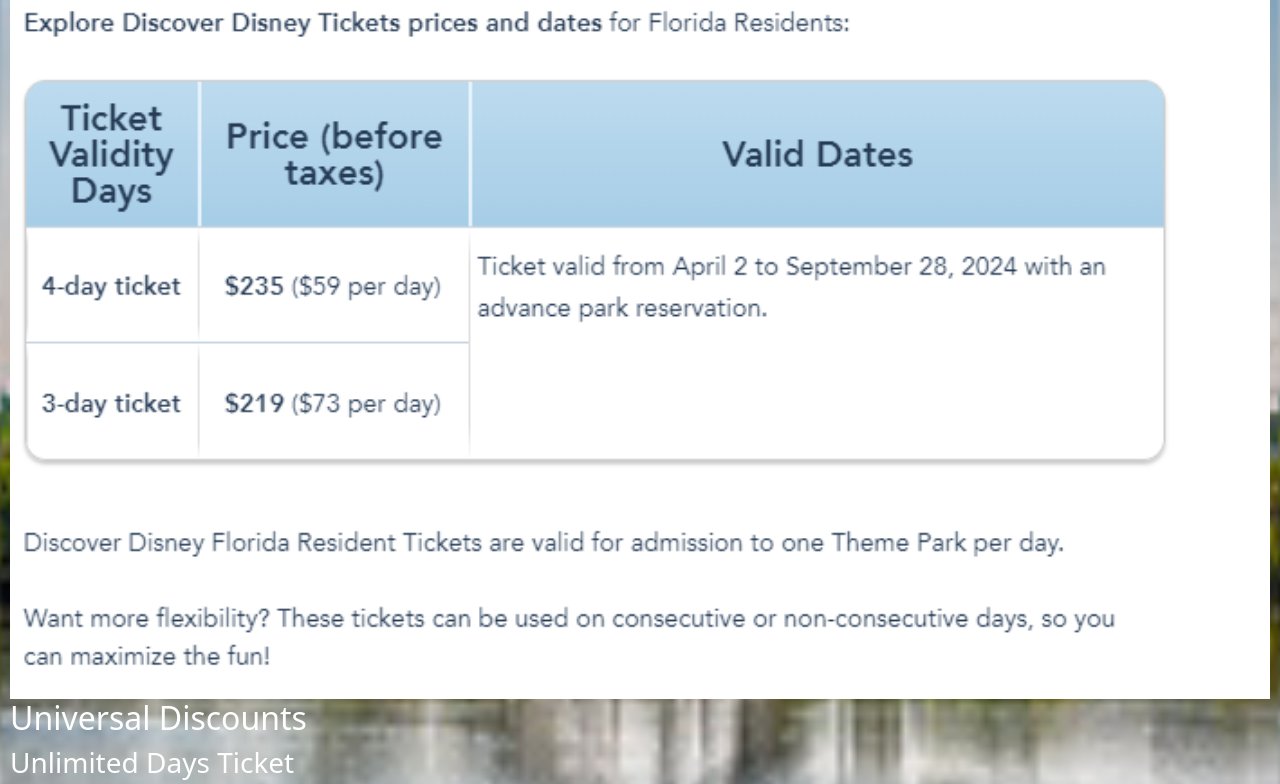
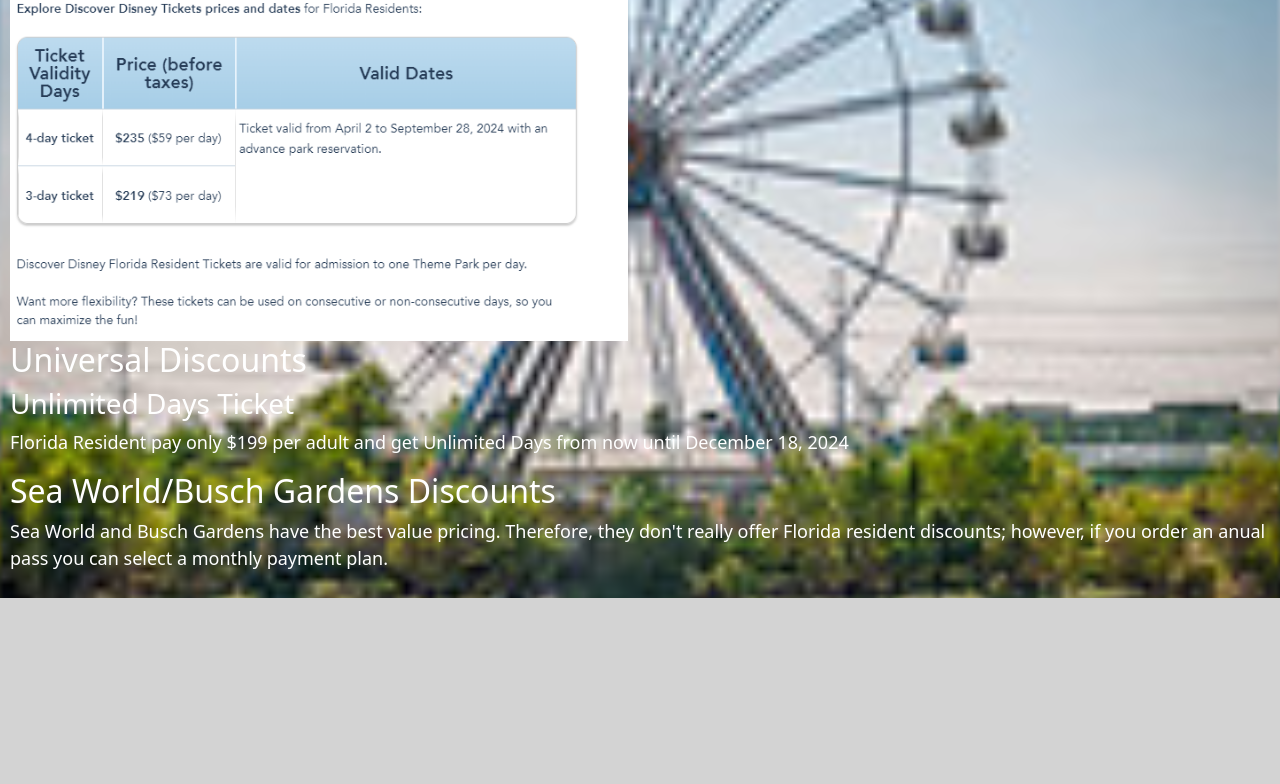
Before and after one commit to vinniem19/themeParkGuide, a plain HTML site: page floridaresident.html in a window 1280 px wide. Shown: the part 361-1145 px from the top of the page. After the commit the page ends 959 px from the top, so only its background shows below. Drawn offline with nearby package versions, Linux system fonts and the light colour scheme.

Commit message:
Update style.css for discount pic size
made the discount pic 30% x 50%

```diff
--- a/style.css
+++ b/style.css
@@ -77,3 +77,8 @@ h1 {
 #irongwazicaption {
     background-color: gray;
 }
+
+#dis-disc-pic {
+    height: 30%;
+    width:50%;
+}
```
